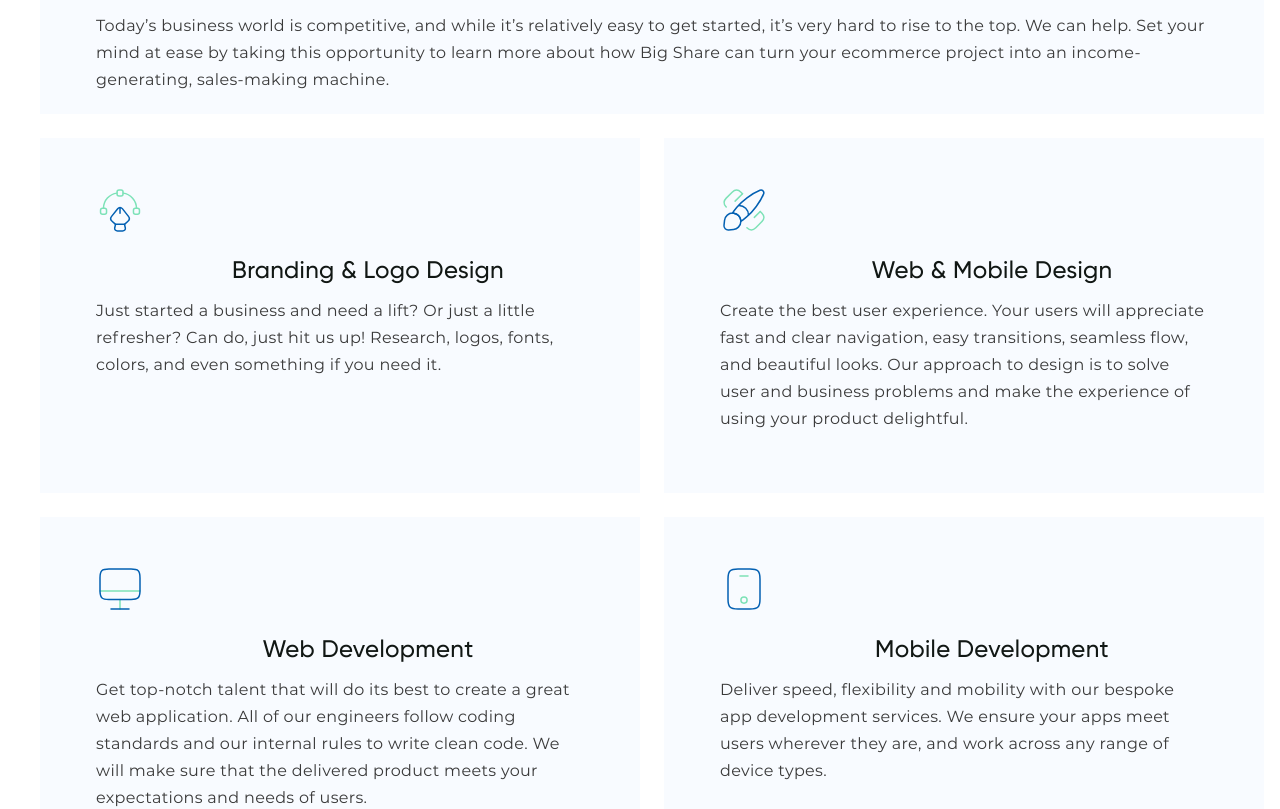
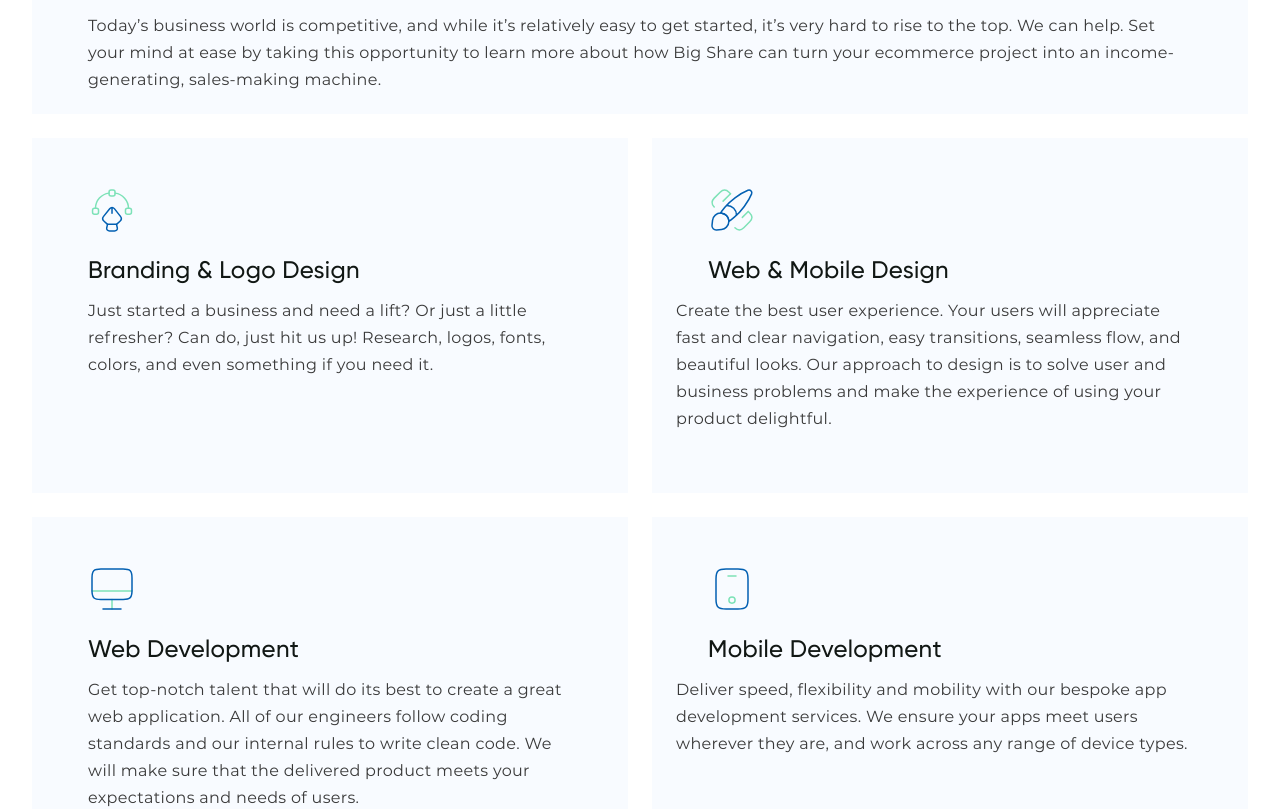
Before and after one commit to Maksim7700/big-share-v2, a React (Create React App) app: page / in a window 1280 px wide. Shown: the part 1640-2449 px from the top of the page. Built offline with nearby package versions, Linux system fonts and the light colour scheme; the HTML template or start-up script is replaced by a standard one.

Commit message:
Fixed bugs

```diff
--- a/src/css/laptop.css
+++ b/src/css/laptop.css
@@ -97,6 +97,9 @@
     margin-top: 0 !important;
     flex-direction: column;
   }
+  .develo-title {
+    text-align: center;
+  }
   .develop-2, .develop-1 {
     max-width: 863px !important;
     min-height: 181px !important;
@@ -167,7 +170,7 @@
   }
   .box {
     min-width: 165px;
-    max-width: 300px;
+    max-width: 100%;
     width: 100% !important;
     height: 198px !important;
     margin-right: 0 !important;
--- a/src/css/service/development/develop.css
+++ b/src/css/service/development/develop.css
@@ -33,7 +33,6 @@
 }
 
 .develo-title {
-    text-align: center;
     margin-left: 56px;
     margin-top: 24px;
     font-size: 24px;
@@ -66,6 +65,7 @@
 }
 
 .develop-2 {
+    width: 100%;
     max-width: 707px;
     min-height: 315px;
     max-height: 400px;
--- a/src/css/service/service.css
+++ b/src/css/service/service.css
@@ -40,5 +40,4 @@
 .flex-containter-service-develop {
     margin-top: 24px;
     display: flex;
-    justify-content: space-between;
 }
--- a/src/css/ui.css
+++ b/src/css/ui.css
@@ -8,8 +8,8 @@
     background: #101A24;
 }
 
-@media (max-width: 1470px) {
+@media (max-width: 1500px) {
     .container {
-        margin: 0 16px !important;
+        margin: 0 32px !important;
     }
 }
--- a/src/js/components/service/Development/Develop.js
+++ b/src/js/components/service/Development/Develop.js
@@ -9,7 +9,7 @@ const Develop = (props) => {
     const text = props.text;
 
     return (
-        <div className={`flex-containter-develop-inside margin-left-24 ${props.className}`}>
+        <div className={`flex-containter-develop-inside ${props.className}`}>
             <div className={`develop-image develop-image-${imageNumber}`}></div>
             <div className={`develo-title Gilroy-500`}>{title}</div>
             <div className={`develop-text Montserrat-400 text-${props.className}`}>{text}</div>
--- a/src/js/components/service/Service.js
+++ b/src/js/components/service/Service.js
@@ -24,7 +24,7 @@ const Service = () => {
                             text='Just started a business and need a lift? Or just a little refresher? Can do, just hit us up! Research, logos, fonts, colors, and even something if you need it.'
                             >
                         </Develop>
-                        <Develop className='develop-2'
+                        <Develop className='develop-2 margin-left-24'
                             imageNumber='3'
                             title='Web & Mobile Design'
                             text='Create the best user experience. Your users will appreciate fast and clear navigation, easy transitions, seamless flow, and beautiful looks. Our approach to design is to solve user and business problems and make the experience of using your product delightful.'>
@@ -37,7 +37,7 @@ const Service = () => {
                             text='Get top-notch talent that will do its best to create a great web application. All of our engineers follow coding standards and our internal rules to write clean code. We will make sure that the delivered product meets your expectations and needs of users.'
                             >
                         </Develop>
-                        <Develop className='develop-2'
+                        <Develop className='develop-2 margin-left-24'
                             imageNumber='5'
                             title='Mobile Development'
                             text='Deliver speed, flexibility and mobility with our bespoke app development services. We ensure your apps meet users wherever they are, and work across any range of device types.'>
```
